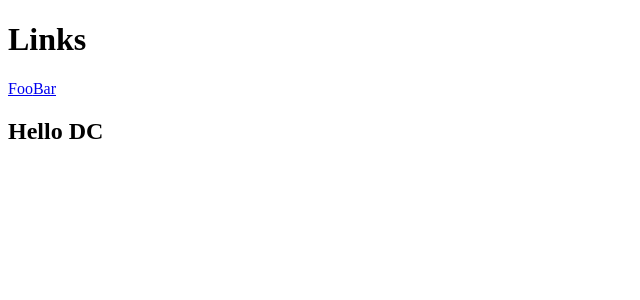
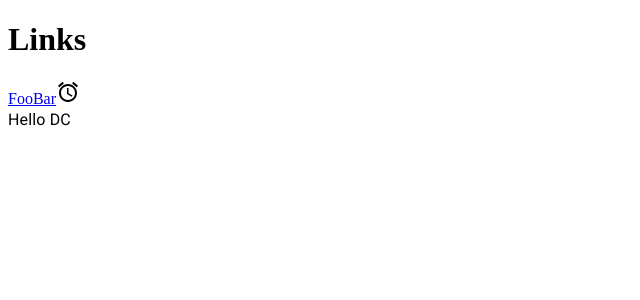
Before and after one commit to poisongrape/random-dvd-site, a React (Create React App) app: page / in a window 1280 px wide. Shown: the top 300 px of the page, without its empty margins (0-640 px from the left). Built offline with nearby package versions, Linux system fonts and the light colour scheme; the HTML template or start-up script is replaced by a standard one.

Commit message:
Add material ui and test code.
Test code added to only test if package was added successfully and will
not be part of final code.

```diff
--- a/package.json
+++ b/package.json
@@ -3,6 +3,10 @@
   "version": "0.1.0",
   "private": true,
   "dependencies": {
+    "@emotion/react": "^11.8.1",
+    "@emotion/styled": "^11.8.1",
+    "@mui/icons-material": "^5.4.4",
+    "@mui/material": "^5.4.4",
     "@testing-library/jest-dom": "^5.16.2",
     "@testing-library/react": "^12.1.3",
     "@testing-library/user-event": "^13.5.0",
--- a/public/index.html
+++ b/public/index.html
@@ -1,14 +1,14 @@
 <!DOCTYPE html>
 <html lang="en">
+
 <head>
   <meta charset="utf-8" />
   <link rel="icon" href="%PUBLIC_URL%/favicon.ico" />
   <meta name="viewport" content="width=device-width, initial-scale=1" />
   <meta name="theme-color" content="#000000" />
-    <meta
-      name="description"
-      content="Web site created using create-react-app"
-    />
+  <meta name="description" content="Web site created using create-react-app" />
+  <link rel="stylesheet" href="https://fonts.googleapis.com/css?family=Roboto:300,400,500,700&display=swap" />
+  <link rel="stylesheet" href="https://fonts.googleapis.com/icon?family=Material+Icons" />
   <link rel="apple-touch-icon" href="%PUBLIC_URL%/logo192.png" />
   <!--
       manifest.json provides metadata used when your web app is installed on a
@@ -26,6 +26,7 @@
     -->
   <title>React App</title>
 </head>
+
 <body>
   <noscript>You need to enable JavaScript to run this app.</noscript>
   <div id="root"></div>
@@ -40,4 +41,5 @@
       To create a production bundle, use `npm run build` or `yarn build`.
     -->
 </body>
+
 </html>
--- a/src/Foo.js
+++ b/src/Foo.js
@@ -1,7 +1,15 @@
+import { Typography } from "@mui/material";
+import { AccessAlarm } from '@mui/icons-material';
 import React from "react";
 
+
 function Foo() {
-    return <h2>Hello DC</h2>;
+  return (
+    <>
+      <AccessAlarm />
+      <Typography>Hello DC</Typography>
+    </>
+  );
 }
 
 export default Foo;
```
Also changed, not shown: 1 other file (tests, documents, lock files or other folders). Lines whose indentation alone changed are shown as unchanged.
